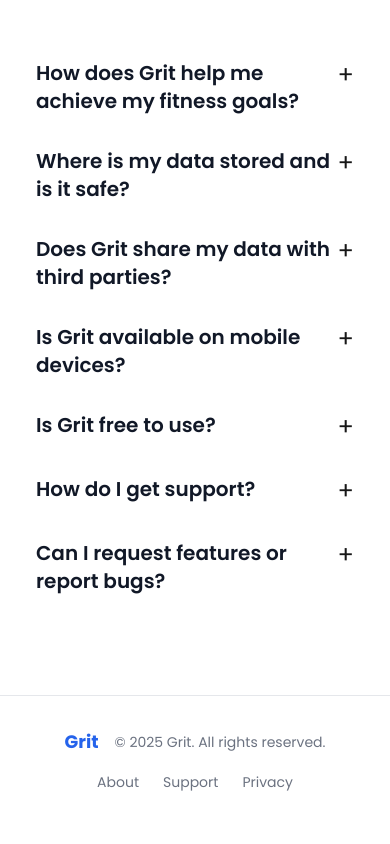
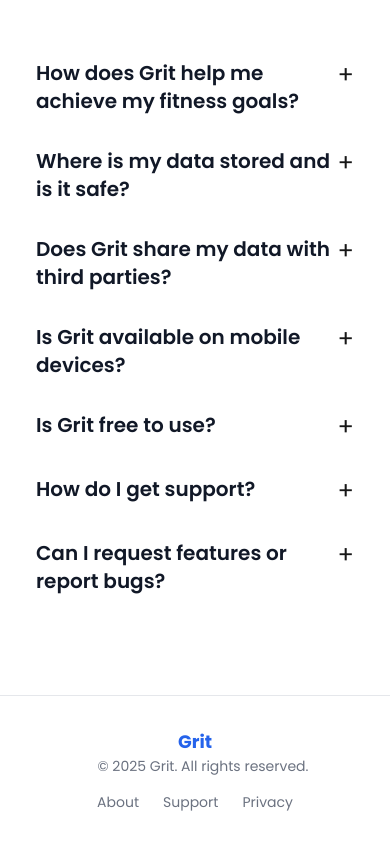
Before and after one commit to gyimadu/habit-tracker, a Next.js app: page / in a window 390 px wide. Shown: the part 1849-2693 px from the top of the page. Built offline with nearby package versions, Linux system fonts and the light colour scheme; no server answers.

Commit message:
updated footer on mobile

```diff
--- a/src/components/Footer.tsx
+++ b/src/components/Footer.tsx
@@ -7,7 +7,7 @@ const Footer = () => {
     <footer className="border-t border-gray-200">
       <div className="max-w-7xl mx-auto px-4 sm:px-6 lg:px-8 py-8">
         <div className="flex flex-col md:flex-row justify-between items-center">
-          <div className="flex items-center space-x-4 mb-4 md:mb-0">
+          <div className="flex flex-col md:flex-row items-center space-x-4 justify-between mb-4 md:mb-0">
             <Link href="/" className="text-lg md:text-2xl font-bold text-blue-600">
               Grit
             </Link>
```
